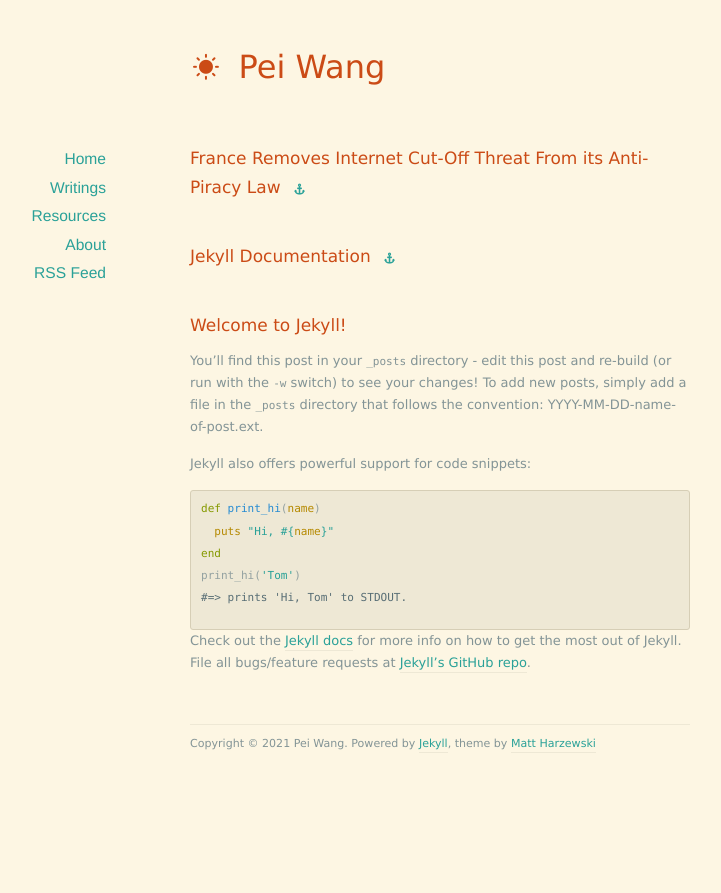
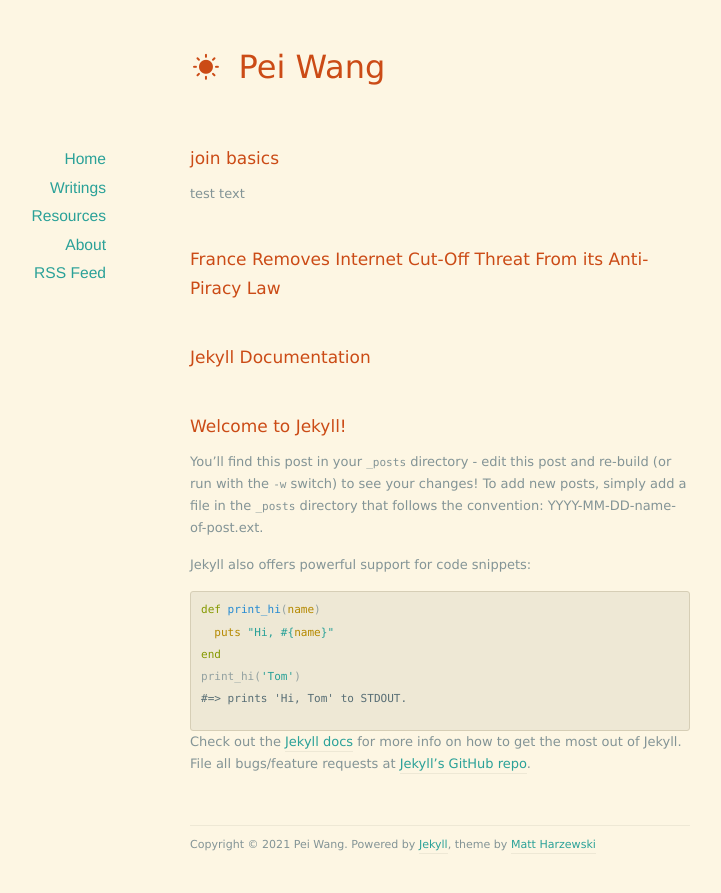
Before and after one commit to peiwangdb/peiwangdb.github.io, a Jekyll site: the page built from index.html, in a window 1280 px wide. Shown: the top 893 px of the page, without its empty margins (200-921 px from the left). Built offline with Jekyll 4.4.1, drawn with Linux system fonts in a browser that asks for light colours; nearby versions of some CDN libraries; the list of posts is cut into pages by our own code.

Commit message:
test post

```diff
--- a/_layouts/post.html
+++ b/_layouts/post.html
@@ -3,15 +3,16 @@ layout: default
 ---
 <article class="post">
 
-	{% if page.external-url %}
+	<!-- {% if page.external-url %}
 		<h1>
 			<a href="{{ page.external-url }}">{{ page.title }}</a>
 			<a class="anchor" href="{{ page.url }}"><i class="icon-anchor"></i></a>
 		</h1>
 	{% else %}
 		<h1><a href="{{ page.url }}">{{ page.title }}</a></h1>
-	{% endif %}
+	{% endif %} -->
 
+	<h1><a href="{{ page.url }}">{{ page.title }}</a></h1>
 	<div class="post-content">{{ content }}</div>
 
 	<p class="meta">Posted on <span class="postdate">{{ page.date | date: "%b %d, %Y" }}</span></p>
--- /dev/null
+++ b/_posts/2021-06-14-join-1.markdown
@@ -0,0 +1,7 @@
+---
+layout: post
+title:  "join basics"
+date:   2021-06-14 15:01:00
+---
+
+test text
--- a/feed.xml
+++ b/feed.xml
@@ -1,4 +1,4 @@
----
+<!-- ---
 layout: null
 ---
 <?xml version="1.0" encoding="UTF-8"?>
@@ -28,3 +28,4 @@ layout: null
     {% endfor %}
   </channel>
 </rss>
+ -->
--- a/index.html
+++ b/index.html
@@ -1,21 +1,22 @@
 ---
 layout: default
-title: Solar Theme
+title: Pei Wang
 ---
 
 {% for post in paginator.posts %}
 
 	<article class="post">
 
-		{% if post.external-url %}
+		<!-- {% if post.external-url %}
 			<h1>
 				<a href="{{ post.external-url }}">{{ post.title }}</a>
 				<a class="anchor" href="{{ post.url }}"><i class="icon-anchor"></i></a>
 			</h1>
 		{% else %}
 			<h1><a href="{{ post.url }}">{{ post.title }}</a></h1>
-		{% endif %}
+		{% endif %} -->
 
+		<h1><a href="{{ post.url }}">{{ post.title }}</a></h1>
 		<div class="post-content">{{ post.content }}</div>
 
 	</article>
```
